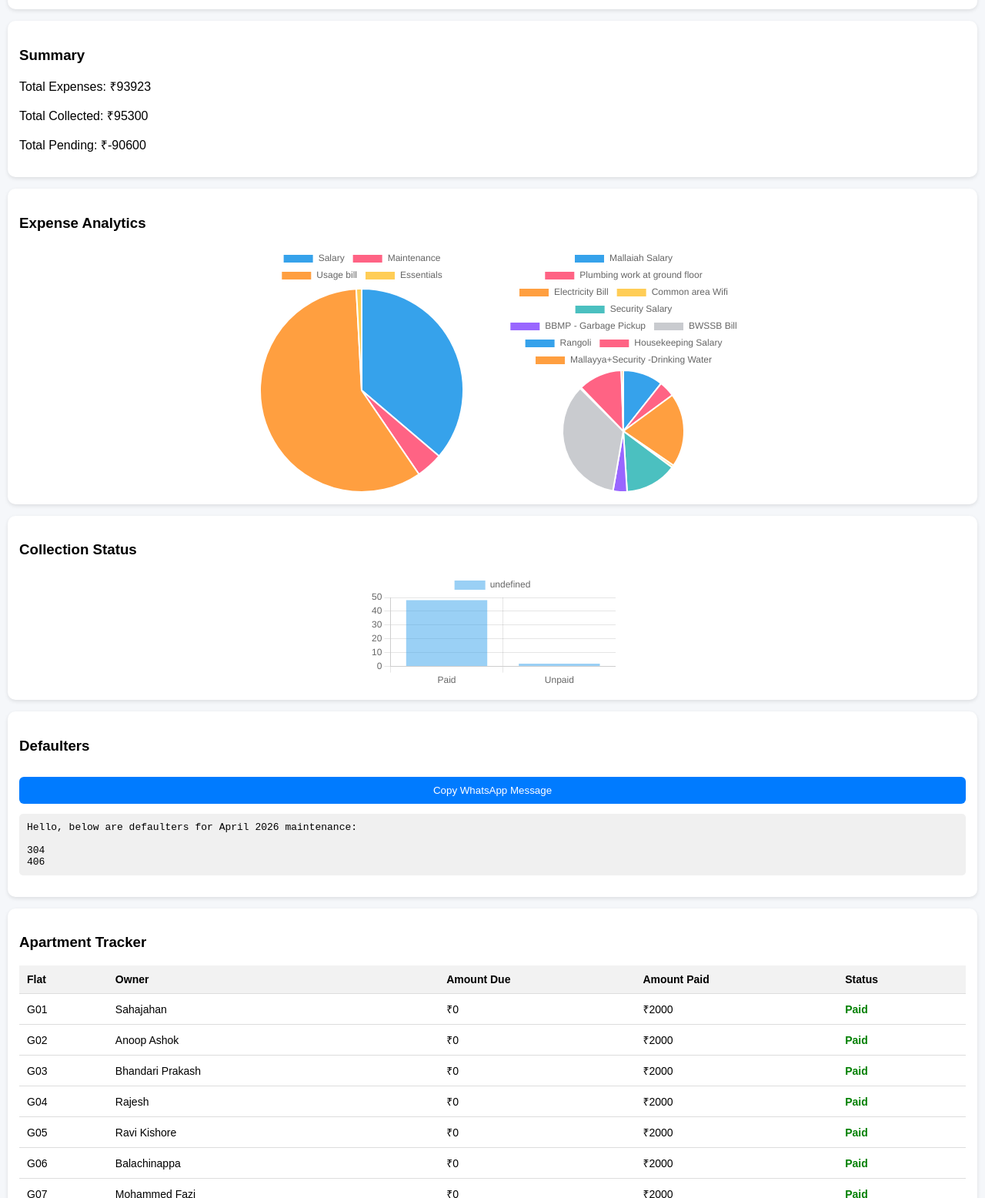
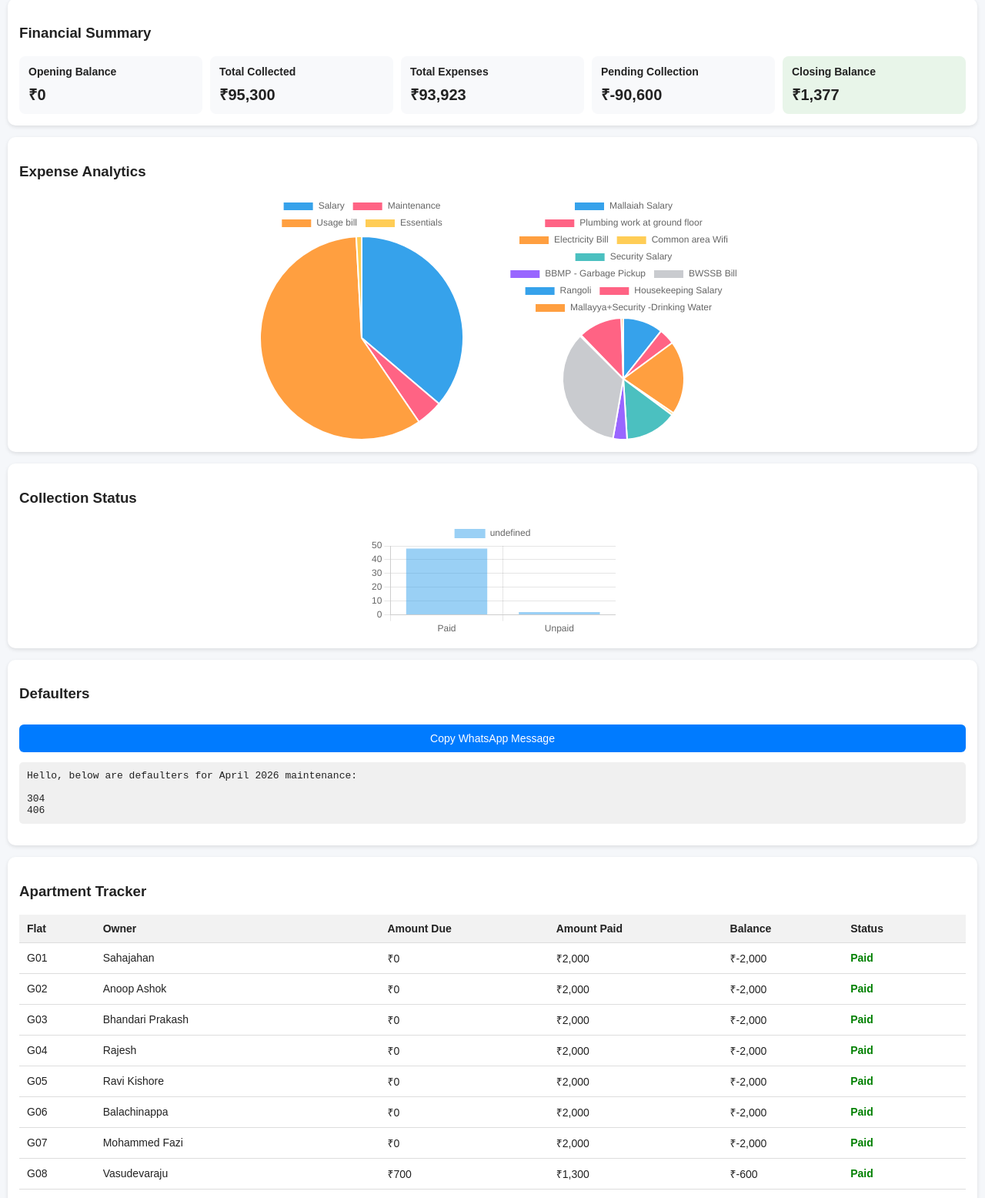
Before and after one commit to arunkatteks/pine-ridge-apartment-dashboard, a plain HTML site: page index.html in a window 1280 px wide. Shown: the part 193-1749 px from the top of the page at 77% size. Drawn offline with nearby package versions, Linux system fonts and the light colour scheme.

Commit message:
Add files via upload

````diff
--- a/index.html
+++ b/index.html
@@ -1,7 +1,8 @@
-```html
 <!DOCTYPE html>
 <html lang="en">
+
 <head>
+
 <meta charset="UTF-8">
 <meta name="viewport" content="width=device-width, initial-scale=1.0">
 
@@ -15,11 +16,12 @@ body {
   font-family: Arial, sans-serif;
   background: #f5f7fa;
   margin: 10px;
+  color: #222;
 }
 
 h1 {
   text-align: center;
-  color: #222;
+  margin-bottom: 20px;
 }
 
 .card {
@@ -37,6 +39,7 @@ button {
   margin-top: 10px;
   border-radius: 6px;
   border: 1px solid #ccc;
+  font-size: 14px;
 }
 
 button {
@@ -48,6 +51,33 @@ button {
 
 button:hover {
   opacity: 0.9;
+}
+
+.summary-grid {
+  display: grid;
+  grid-template-columns: repeat(auto-fit, minmax(220px, 1fr));
+  gap: 10px;
+}
+
+.summary-box {
+  background: #f8f9fb;
+  padding: 12px;
+  border-radius: 8px;
+}
+
+.summary-box h4 {
+  margin: 0 0 8px;
+  font-size: 14px;
+}
+
+.summary-box p {
+  margin: 0;
+  font-size: 20px;
+  font-weight: bold;
+}
+
+.highlight {
+  background: #e8f5e9;
 }
 
 .chart-row {
@@ -117,6 +147,13 @@ pre {
   font-weight: bold;
 }
 
+.footer {
+  text-align: center;
+  color: #777;
+  margin-top: 30px;
+  font-size: 12px;
+}
+
 @media (max-width: 768px) {
 
   .chart-box {
@@ -131,6 +168,7 @@ pre {
 }
 
 </style>
+
 </head>
 
 <body>
@@ -147,13 +185,36 @@ pre {
 
 <div class="card">
 
-  <h3>Summary</h3>
+  <h3>Financial Summary</h3>
 
-  <p>Total Expenses: ₹<span id="expenses">0</span></p>
+  <div class="summary-grid">
 
-  <p>Total Collected: ₹<span id="collected">0</span></p>
+    <div class="summary-box">
+      <h4>Opening Balance</h4>
+      <p>₹<span id="openingBalance">0</span></p>
+    </div>
 
-  <p>Total Pending: ₹<span id="pending">0</span></p>
+    <div class="summary-box">
+      <h4>Total Collected</h4>
+      <p>₹<span id="collected">0</span></p>
+    </div>
+
+    <div class="summary-box">
+      <h4>Total Expenses</h4>
+      <p>₹<span id="expenses">0</span></p>
+    </div>
+
+    <div class="summary-box">
+      <h4>Pending Collection</h4>
+      <p>₹<span id="pending">0</span></p>
+    </div>
+
+    <div class="summary-box highlight">
+      <h4>Closing Balance</h4>
+      <p>₹<span id="closingBalance">0</span></p>
+    </div>
+
+  </div>
 
 </div>
 
@@ -210,6 +271,7 @@ pre {
         <th>Owner</th>
         <th>Amount Due</th>
         <th>Amount Paid</th>
+        <th>Balance</th>
         <th>Status</th>
       </tr>
 
@@ -219,6 +281,10 @@ pre {
 
   </table>
 
+</div>
+
+<div class="footer">
+  Pine Ridge Apartment Maintenance Dashboard
 </div>
 
 <script>
@@ -349,45 +415,119 @@ function loadMonth(month) {
 
 function renderSummary(expenses, collection) {
 
-  document.getElementById("expenses").textContent =
+  let openingBalance = 0;
 
-    expenses.reduce((sum, item) =>
+  expenses.forEach(item => {
 
-      sum + (item.Amount || 0)
+    if (
+
+      String(item.Description || "")
+        .toLowerCase()
+        .includes("opening balance")
+
+    ) {
+
+      openingBalance +=
+        Number(item.Amount || 0);
+
+    }
+
+  });
+
+  const totalExpenses =
+
+    expenses
+
+      .filter(item =>
+
+        !String(item.Description || "")
+          .toLowerCase()
+          .includes("opening balance")
+
+      )
+
+      .reduce((sum, item) =>
+
+        sum + Number(item.Amount || 0)
 
       , 0);
 
-  document.getElementById("collected").textContent =
+  const totalCollected =
 
     collection.reduce((sum, item) =>
 
-      sum + (item["Amount Paid"] || 0)
+      sum + Number(item["Amount Paid"] || 0)
 
     , 0);
 
-  document.getElementById("pending").textContent =
+  const pendingCollection =
 
     collection.reduce((sum, item) =>
 
       sum +
 
       (
-        (item["Amount Due"] || 0)
+
+        Number(item["Amount Due"] || 0)
+
         -
-        (item["Amount Paid"] || 0)
+
+        Number(item["Amount Paid"] || 0)
+
       )
 
     , 0);
+
+  const closingBalance =
+
+    openingBalance
+
+    +
+
+    totalCollected
+
+    -
+
+    totalExpenses;
+
+  document.getElementById("openingBalance").textContent =
+
+    openingBalance.toLocaleString("en-IN");
+
+  document.getElementById("collected").textContent =
+
+    totalCollected.toLocaleString("en-IN");
+
+  document.getElementById("expenses").textContent =
+
+    totalExpenses.toLocaleString("en-IN");
+
+  document.getElementById("pending").textContent =
+
+    pendingCollection.toLocaleString("en-IN");
+
+  document.getElementById("closingBalance").textContent =
+
+    closingBalance.toLocaleString("en-IN");
 
 }
 
 function renderCharts(expenses, collection) {
 
   const categoryTotals = {};
-
   const descriptionTotals = {};
 
   expenses.forEach(item => {
+
+    if (
+
+      String(item.Description || "")
+        .toLowerCase()
+        .includes("opening balance")
+
+    ) {
+      return;
+    }
 
     categoryTotals[item.Category] =
 
@@ -395,7 +535,7 @@ function renderCharts(expenses, collection) {
 
       +
 
-      (item.Amount || 0);
+      Number(item.Amount || 0);
 
     descriptionTotals[item.Description] =
 
@@ -403,7 +543,7 @@ function renderCharts(expenses, collection) {
 
       +
 
-      (item.Amount || 0);
+      Number(item.Amount || 0);
 
   });
 
@@ -442,7 +582,6 @@ function renderCharts(expenses, collection) {
       options: {
 
         responsive: true,
-
         maintainAspectRatio: false
 
       }
@@ -474,7 +613,6 @@ function renderCharts(expenses, collection) {
       options: {
 
         responsive: true,
-
         maintainAspectRatio: false
 
       }
@@ -490,11 +628,11 @@ function renderCharts(expenses, collection) {
 
     if (
 
-      (item["Amount Paid"] || 0)
+      Number(item["Amount Paid"] || 0)
 
       >=
 
-      (item["Amount Due"] || 0)
+      Number(item["Amount Due"] || 0)
 
     ) {
 
@@ -531,7 +669,6 @@ function renderCharts(expenses, collection) {
       options: {
 
         responsive: true,
-
         maintainAspectRatio: true
 
       }
@@ -551,13 +688,15 @@ function renderTable(collection) {
 
   collection.forEach(item => {
 
-    const unpaid =
+    const balance =
 
-      (item["Amount Paid"] || 0)
+      Number(item["Amount Due"] || 0)
 
-      <
+      -
 
-      (item["Amount Due"] || 0);
+      Number(item["Amount Paid"] || 0);
+
+    const unpaid = balance > 0;
 
     const row =
       document.createElement("tr");
@@ -568,13 +707,15 @@ function renderTable(collection) {
 
       <td>${item["Owner"] || item["Owner Name"] || ""}</td>
 
-      <td>₹${item["Amount Due"] || 0}</td>
+      <td>₹${Number(item["Amount Due"] || 0).toLocaleString("en-IN")}</td>
 
-      <td>₹${item["Amount Paid"] || 0}</td>
+      <td>₹${Number(item["Amount Paid"] || 0).toLocaleString("en-IN")}</td>
+
+      <td>₹${balance.toLocaleString("en-IN")}</td>
 
       <td class="${unpaid ? "unpaid" : "paid"}">
 
-        ${unpaid ? "Unpaid" : "Paid"}
+        ${unpaid ? "Pending" : "Paid"}
 
       </td>
 
@@ -607,11 +748,11 @@ function renderDefaulters(collection, month) {
 
     .filter(item =>
 
-      (item["Amount Paid"] || 0)
+      Number(item["Amount Paid"] || 0)
 
       <
 
-      (item["Amount Due"] || 0)
+      Number(item["Amount Due"] || 0)
 
     )
 
@@ -655,4 +796,3 @@ window.copyDefaulters = function () {
 
 </body>
 </html>
-```
````
Lines whose indentation alone changed are shown as unchanged.
